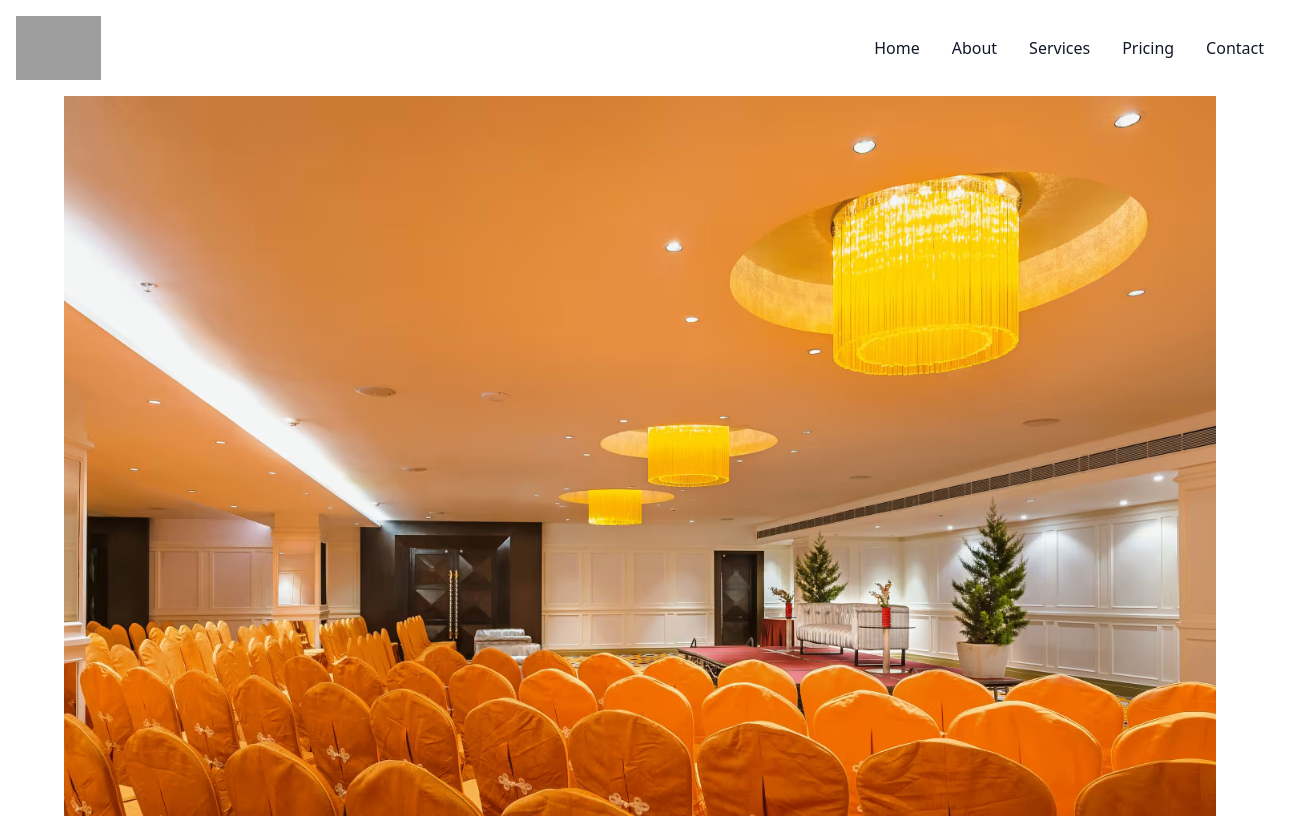
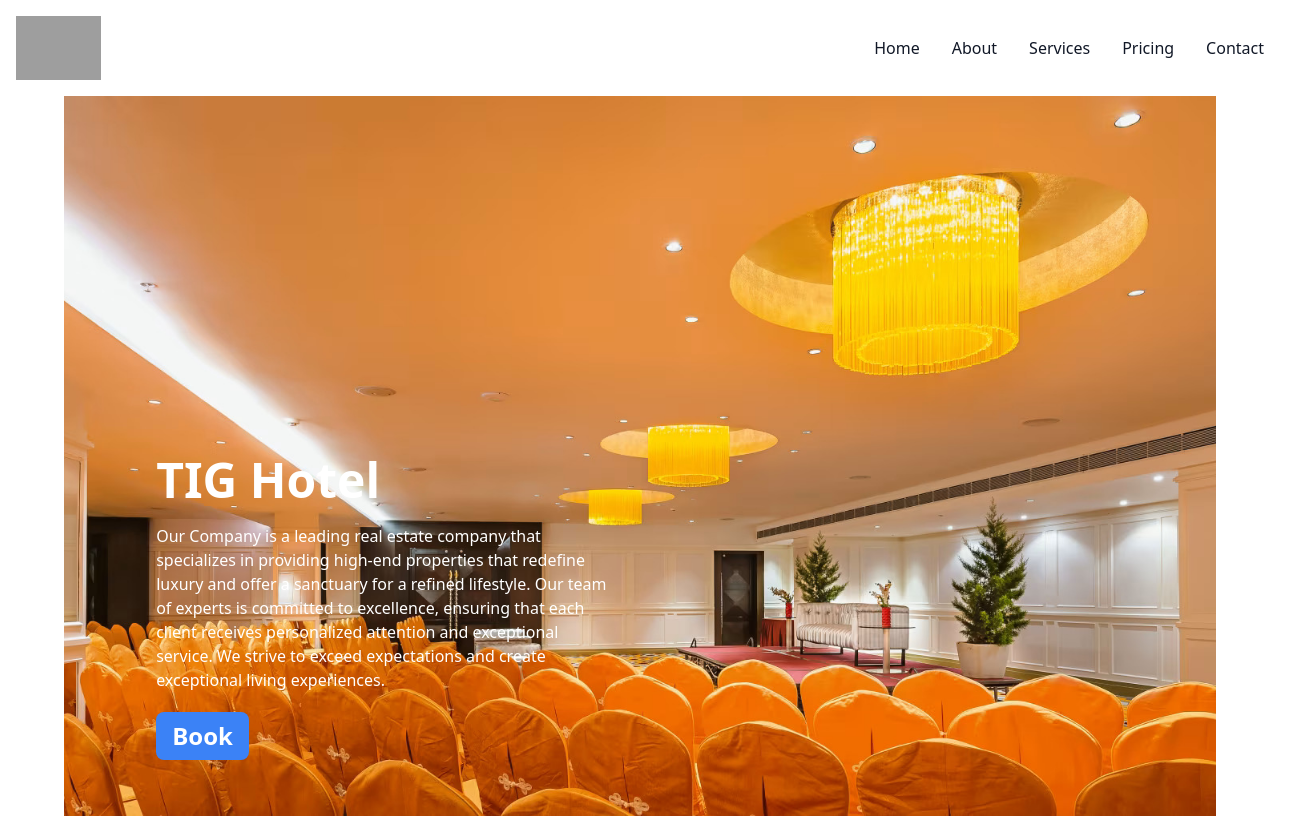
Before and after one commit to opdsbanasya/TGI-Hotel, a React (Vite) app: page / in a window 1280 px wide. Shown: the whole page, 1308 px wide, since content can reach past the window. Built offline with nearby package versions, Linux system fonts and the light colour scheme; grey boxes are pictures that could not be loaded.

Commit message:
title of corousel

```diff
--- a/package.json
+++ b/package.json
@@ -21,7 +21,8 @@
     "lucide-react": "^0.453.0",
     "react": "^18.3.1",
     "react-dom": "^18.3.1",
-    "react-router-dom": "^6.27.0"
+    "react-router-dom": "^6.27.0",
+    "tig": "file:"
   },
   "devDependencies": {
     "parcel": "^2.12.0",
--- a/src/Components/Carousel.js
+++ b/src/Components/Carousel.js
@@ -1,10 +1,12 @@
 import React from 'react';
 import CarouselBack from './CarouselBack';
+import CarouselTitle from './CarouselTitle';
 
 const Carousel = () => {
     return (
-        <div className='max-w-[90vw] max-h-[100vh] mx-auto'>
+        <div className='max-w-[90vw] max-h-[100vh] mx-auto relative'>
             <CarouselBack />
+            <CarouselTitle />
         </div>
     );
 }
--- /dev/null
+++ b/src/Components/CarouselTitle.js
@@ -0,0 +1,13 @@
+import React from 'react'
+
+const CarouselTitle = () => {
+  return (
+    <div className='w-full absolute top-[50%] left-[8%] bg-gradient-to-r to-black text-white space-y-5'>
+        <h1 className='text-5xl font-bold'>TIG Hotel</h1>
+        <p className=' w-[40%]'>Our Company is a leading real estate company that specializes in providing high-end properties that redefine luxury and offer a sanctuary for a refined lifestyle. Our team of experts is committed to excellence, ensuring that each client receives personalized attention and exceptional service. We strive to exceed expectations and create exceptional living experiences.</p>
+        <button className='px-4 py-2 bg-blue-500 rounded-lg text-2xl font-bold'>Book</button>
+    </div>
+  )
+}
+
+export default CarouselTitle
```
Also changed, not shown: 1 other file (tests, documents, lock files or other folders).
